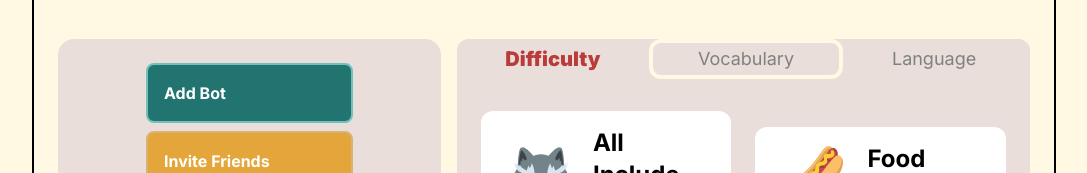
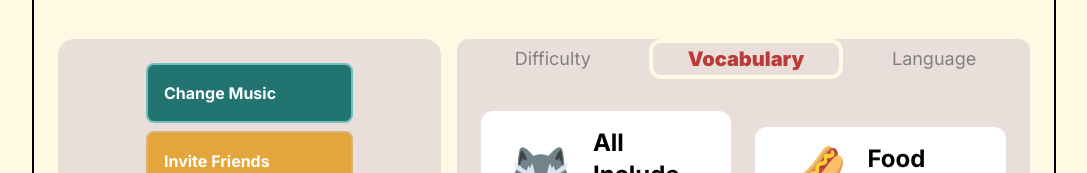
Before and after one commit to DU33NDO/bailic, a Next.js app in the folder frontend/frontend-connection-app/: page /pages/settings/1 in a window 1280 px wide. Shown: the part 171-344 px from the top of the page, without its empty margins (96-1183 px from the left). Built offline with nearby package versions, Linux system fonts and the light colour scheme; no server answers; sample sign-in values are in the browser's storage.

Commit message:
fix merge

```diff
--- a/frontend/frontend-connection-app/public/locales/ru.json
+++ b/frontend/frontend-connection-app/public/locales/ru.json
@@ -21,7 +21,7 @@
   "changeMusic": "Изменить Музыку",
   "inviteFriend": "Пригласить Друга",
   "Difficulty": "Сложность",
-  "Vocabulary": "Область слова",
+  "Vocabulary": "Область",
   "Language": "Язык",
   "Easy": "Легко",
   "Medium": "Средне",
--- a/frontend/frontend-connection-app/src/app/pages/settings/[settingsId]/page.tsx
+++ b/frontend/frontend-connection-app/src/app/pages/settings/[settingsId]/page.tsx
@@ -436,8 +436,8 @@ const Settings = () => {
             }`}
             onClick={() => handleClick("difficulty")}
           >
-            <p style={active === "vocabArea" ? activeStyle : defaultStyle}>
-              Difficulty
+            <p style={active === "difficulty" ? activeStyle : defaultStyle}>
+              {translations.Difficulty}
             </p>
           </div>
           <div
@@ -448,8 +448,8 @@ const Settings = () => {
             }`}
             onClick={() => handleClick("vocabArea")}
           >
-            <p style={active === "difficulty" ? activeStyle : defaultStyle}>
-              Vocabulary
+            <p style={active === "vocabArea" ? activeStyle : defaultStyle}>
+              {translations.Vocabulary}
             </p>
           </div>
           <div
@@ -461,7 +461,7 @@ const Settings = () => {
             onClick={() => handleClick("language")}
           >
             <p style={active === "language" ? activeStyle : defaultStyle}>
-              Language
+              {translations.Language}
             </p>
           </div>
         </div>
--- a/frontend/frontend-connection-app/src/components/DesktopSettings.tsx
+++ b/frontend/frontend-connection-app/src/components/DesktopSettings.tsx
@@ -89,8 +89,8 @@ const DesktopSettings: React.FC<DesktopSettingsProps> = ({
               }`}
               onClick={() => handleClick("difficulty")}
             >
-              <p style={active === "vocabArea" ? activeStyle : defaultStyle}>
-                Difficulty
+              <p style={active === "difficulty" ? activeStyle : defaultStyle}>
+                {translations.Difficulty}
               </p>
             </div>
             <div
@@ -101,8 +101,8 @@ const DesktopSettings: React.FC<DesktopSettingsProps> = ({
               }`}
               onClick={() => handleClick("vocabArea")}
             >
-              <p style={active === "difficulty" ? activeStyle : defaultStyle}>
-                Vocabulary
+              <p style={active === "vocabArea" ? activeStyle : defaultStyle}>
+                {translations.Vocabulary}
               </p>
             </div>
             <div
@@ -114,7 +114,7 @@ const DesktopSettings: React.FC<DesktopSettingsProps> = ({
               onClick={() => handleClick("language")}
             >
               <p style={active === "language" ? activeStyle : defaultStyle}>
-                Language
+                {translations.Language}
               </p>
             </div>
           </div>
--- a/frontend/frontend-connection-app/src/components/UsersTopDesktop.tsx
+++ b/frontend/frontend-connection-app/src/components/UsersTopDesktop.tsx
@@ -40,7 +40,7 @@ const UserList: React.FC<UserListProps> = ({
       <div className="flex flex-col gap-14 relative">
         <div className="flex flex-col gap-2 items-center px-16 py-2 rounded-3xl">
           <button className="flex items-center text-center justify-between w-full px-4 py-4 bg-[#217470] text-white font-bold rounded-lg border-2 border-[#71C0BC] hover:bg-[#25ABA5] focus:outline-none focus:ring-2 focus:ring-[#71C0BC">
-            Add Bot
+            {translations.changeMusic}
           </button>
           <button
             onClick={handleCopyUrl}
```
